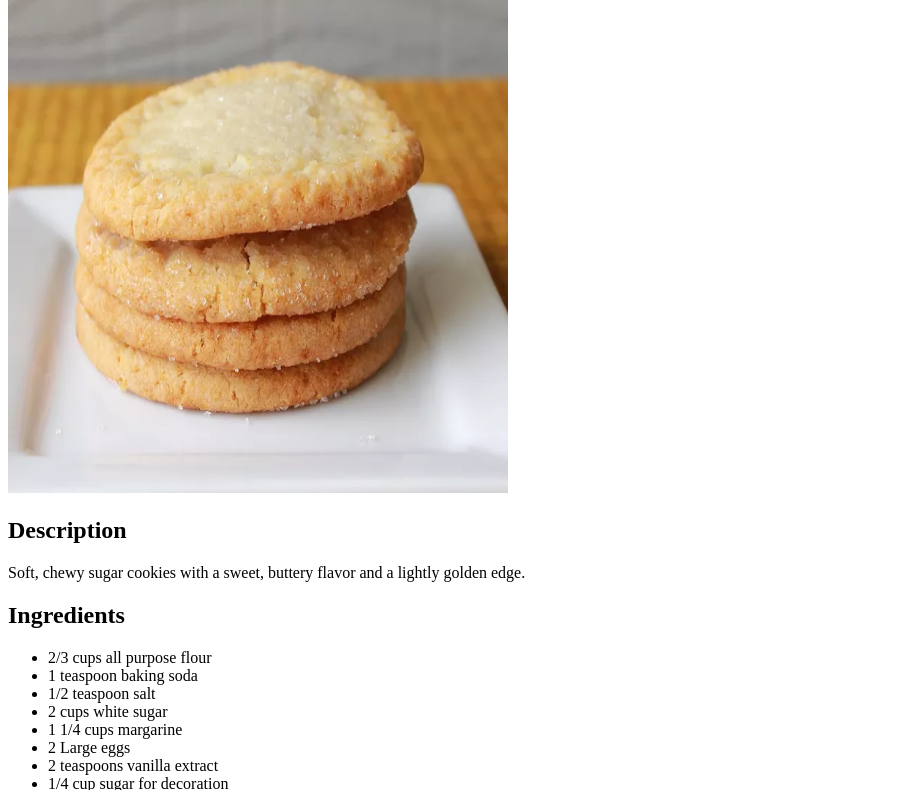
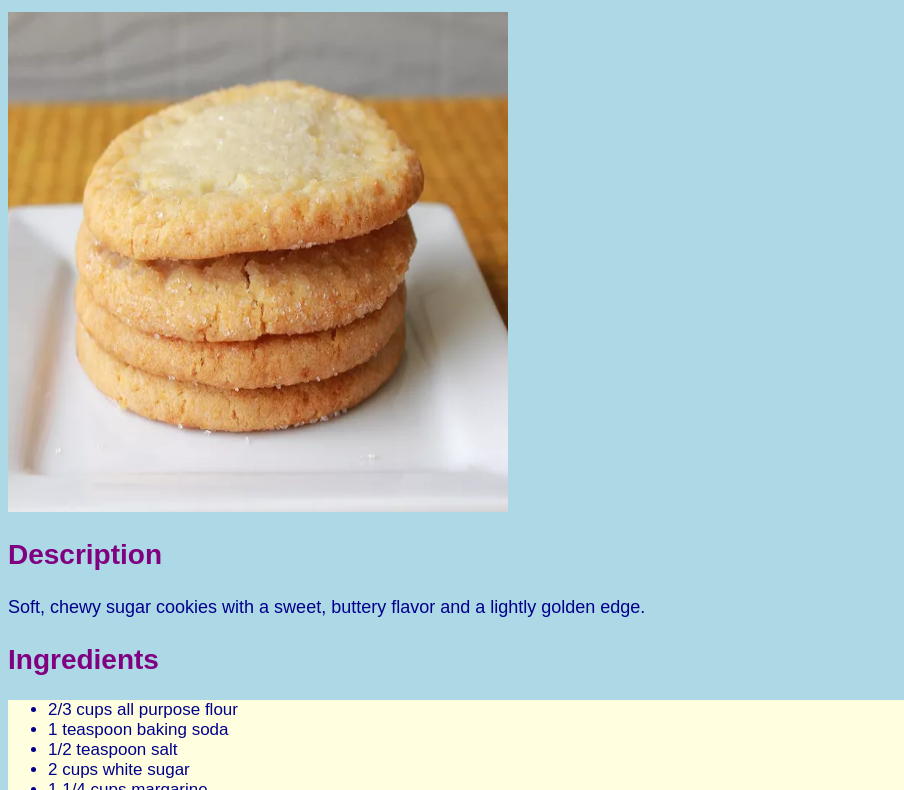
Before and after one commit to C0V3N4NT-code/odin-recipes, a plain HTML site: page recipes/sugarcookies.html in a window 1280 px wide. Shown: the part 87-877 px from the top of the page, without its empty margins (0-904 px from the left). Drawn offline with Linux system fonts and the light colour scheme.

Commit message:
fixed ccs

```diff
--- a/recipes/sugarcookies.html
+++ b/recipes/sugarcookies.html
@@ -4,7 +4,7 @@
     <meta charset="UTF-8">
     <meta name="viewport" content="width=device-width, initial-scale=1.0">
     <title>Chewy Sugar Cookies</title>
-    <link rel="stylesheet" href="s../tyle.css">
+    <link rel="stylesheet" href="../style.css">
 </head>
 <body>
     <h1>Chewy Sugar Cookies</h1>
```
